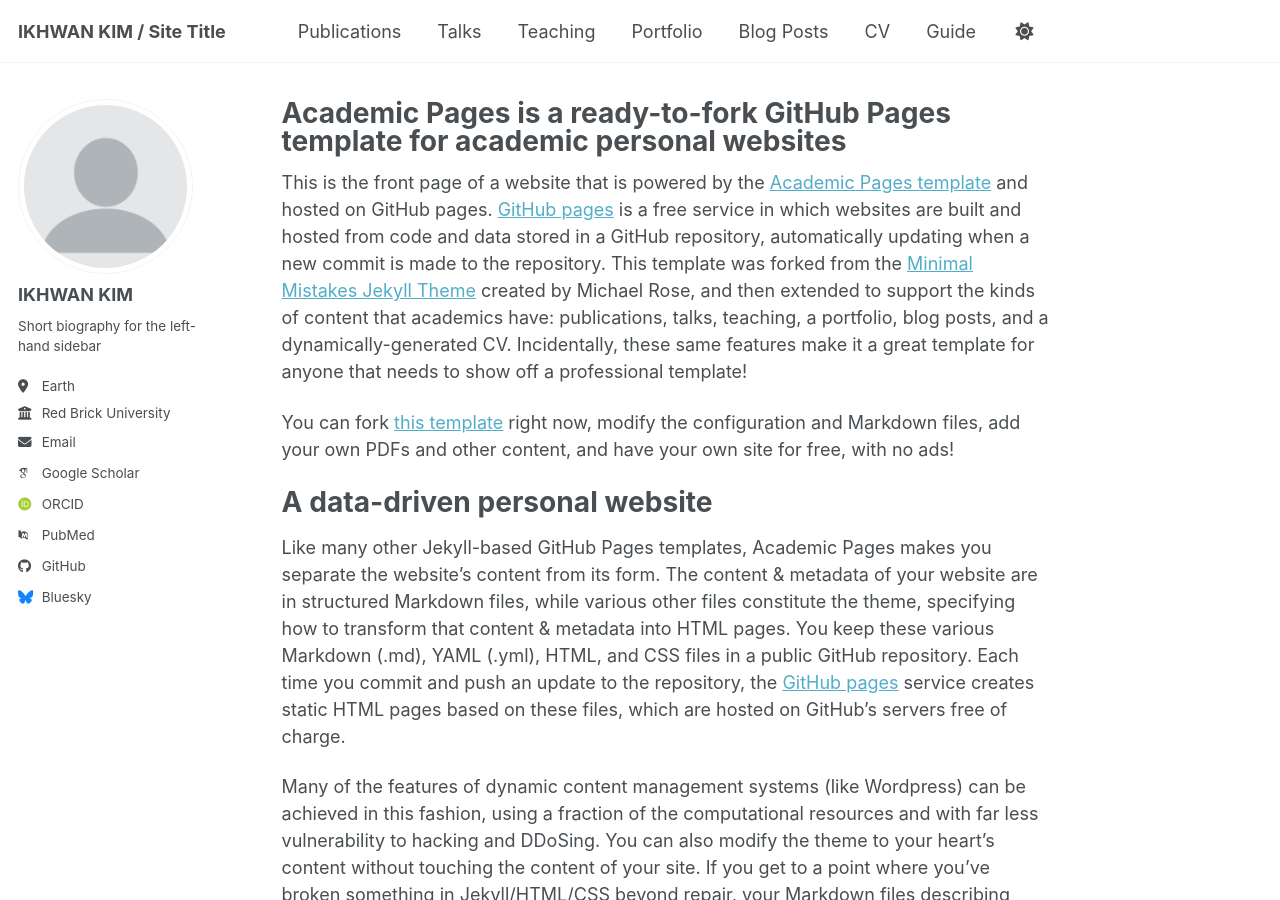
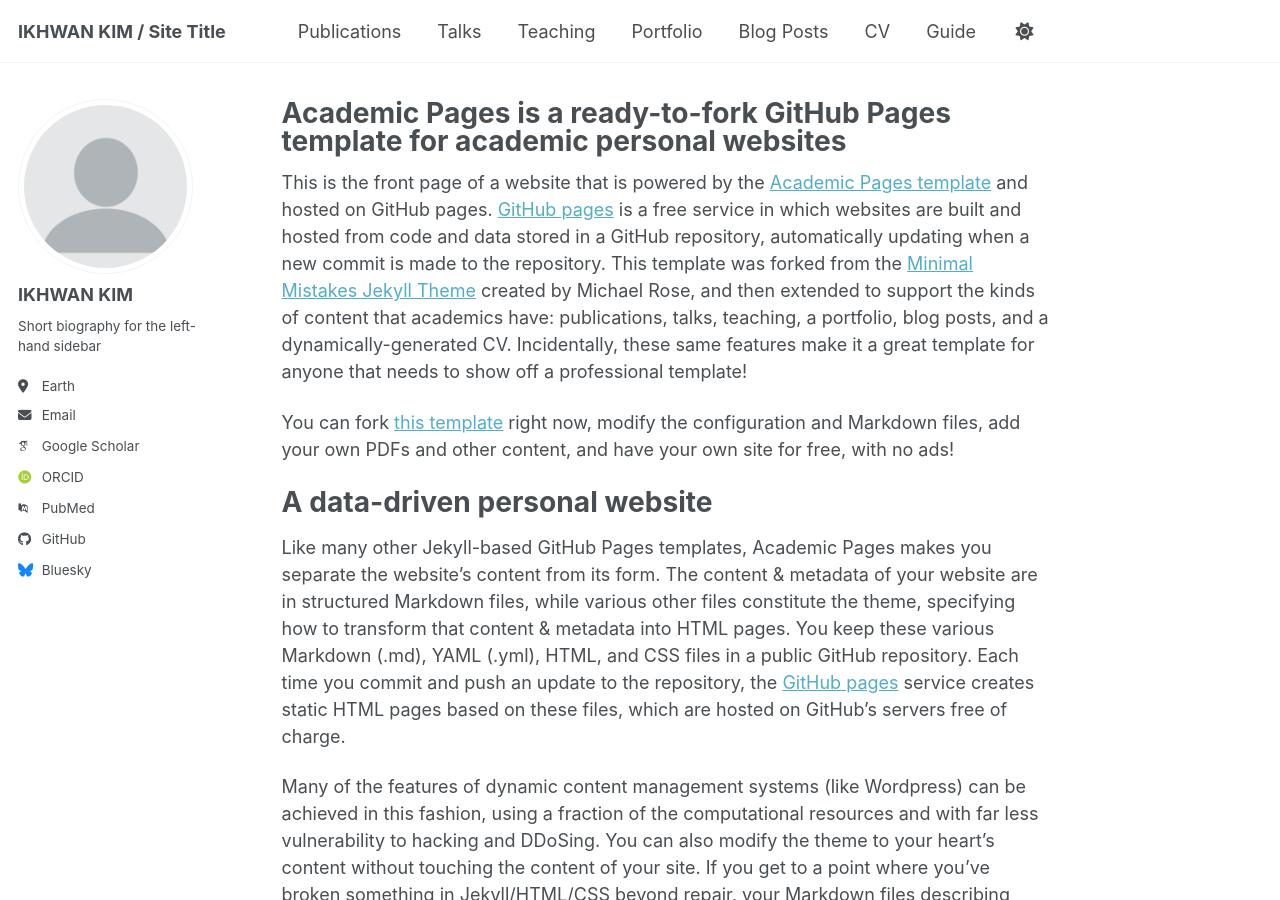
Before and after one commit to ikhwan-kim-rf/ikhwan-kim-rf, a Jekyll site: the page built from _pages/about.md, in a window 1280 px wide and 900 px high. Built offline with Jekyll 4.4.1, drawn with Linux system fonts in a browser that asks for light colours; some web fonts are replaced; a script bundle is joined from its source files by our own code; library files that are not in the unit come from our copies; some of the changed lines change nothing that is shown.

Commit message:
Change email and comment out employer and uri
Updated email address and commented out employer and uri fields.

```diff
--- a/_config.yml
+++ b/_config.yml
@@ -28,9 +28,9 @@
   pronouns         : # example: "she/her"
   bio              : "Short biography for the left-hand sidebar"
   location         : "Earth"
-  employer         : "Red Brick University"
-  uri              : # URL
-  email            : "none@example.org"
+  #employer         : "Red Brick University"
+  #uri              : # URL
+  email            : "ikhwan.kim.rf@gmail.com"
 
   # Academic websites
   academia         : # URL
```
